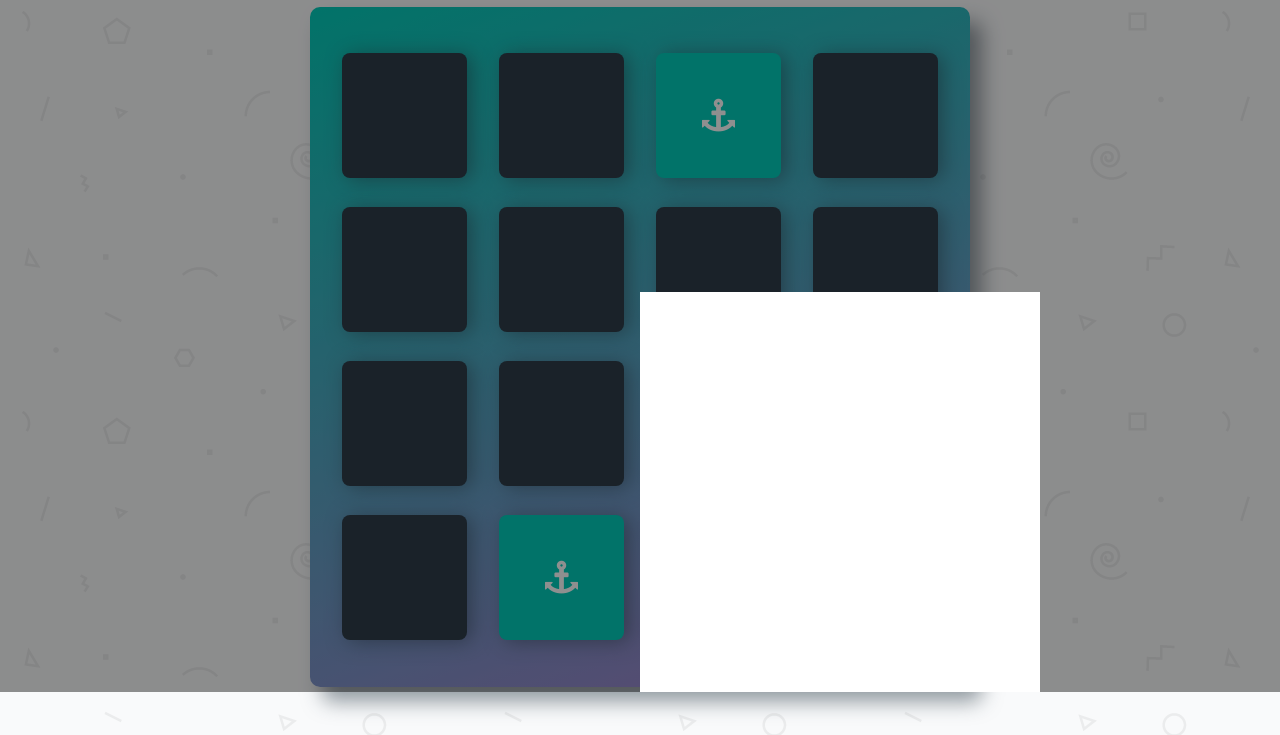
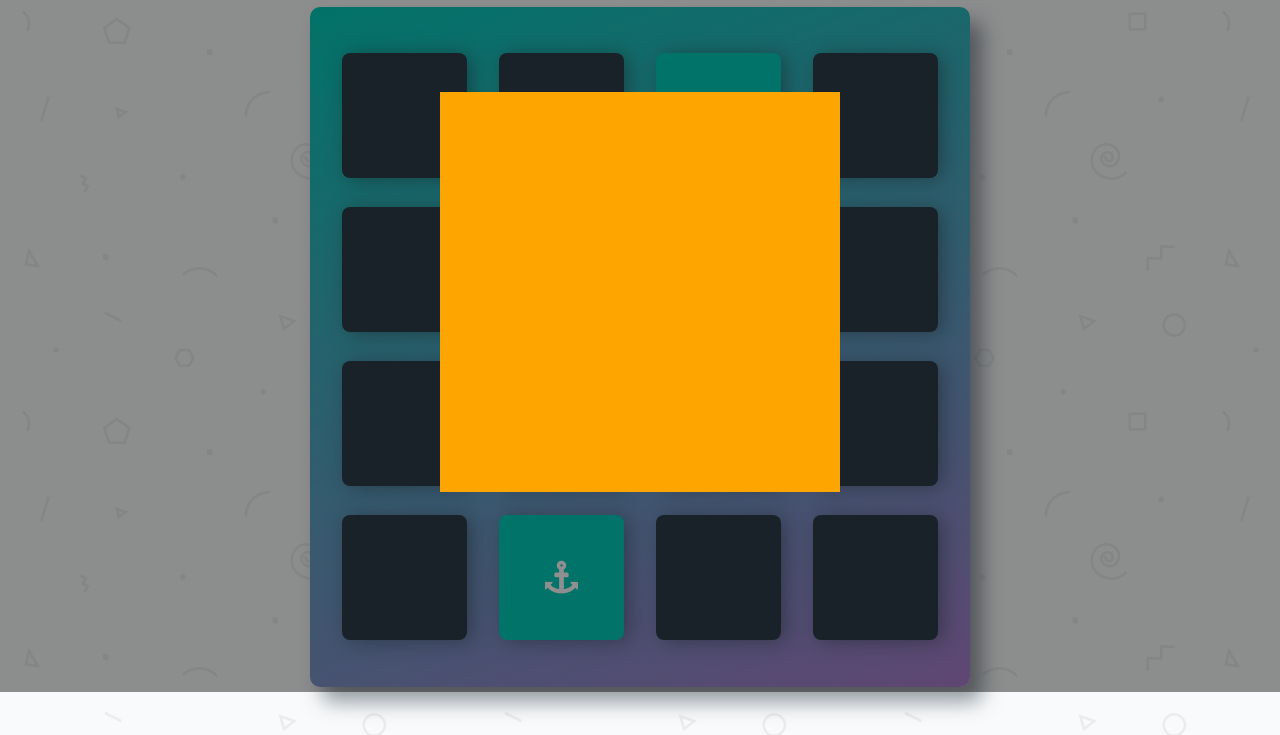
Before and after one commit to shehryarbajwa/Concentration---JS, a plain HTML site: page index.html in a window 1280 px wide. Shown: the part 108-843 px from the top of the page. Drawn offline with Linux system fonts and the light colour scheme; a web font is replaced by a local one.

Commit message:
transform property added on modalBody

```diff
--- a/css/app.css
+++ b/css/app.css
@@ -49,7 +49,8 @@ h1 {
   height: 400px;
   top: 50%;
   left: 50%;
-  background: #ffffffff;
+  background: orange;
+  transform: translate(-50%, -50%);
 }
 
 /*
```
